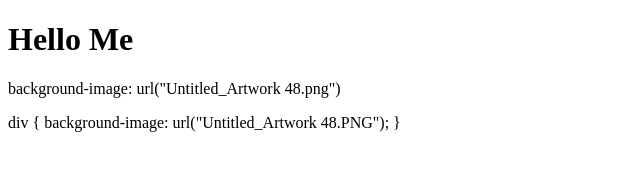
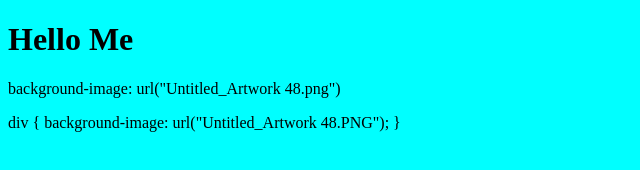
Before and after one commit to abouchakra/abouchakra.github.io, a plain HTML site: page index.html in a window 1280 px wide. Shown: the whole page, without its empty margins (0-640 px from the left). Drawn offline with Linux system fonts and the light colour scheme.

Commit message:
Update index.html

```diff
--- a/index.html
+++ b/index.html
@@ -3,7 +3,7 @@
 
 <body
 background =”https://github.com/abouchakra/abouchakra.github.io/blob/6e83258288baaf5c15c1a4a7d358477fce293681/Untitled_Artwork%2048%20copy.PNG”
-#style="background-color:aqua;";
+style="background-color:aqua;";
 #style="background-image: url('https://github.com/abouchakra/abouchakra.github.io/blob/6e83258288baaf5c15c1a4a7d358477fce293681/Untitled_Artwork%2048%20copy.PNG')";
 	#background-repeat: no-repeat;
 	#background-size: cover;
```
